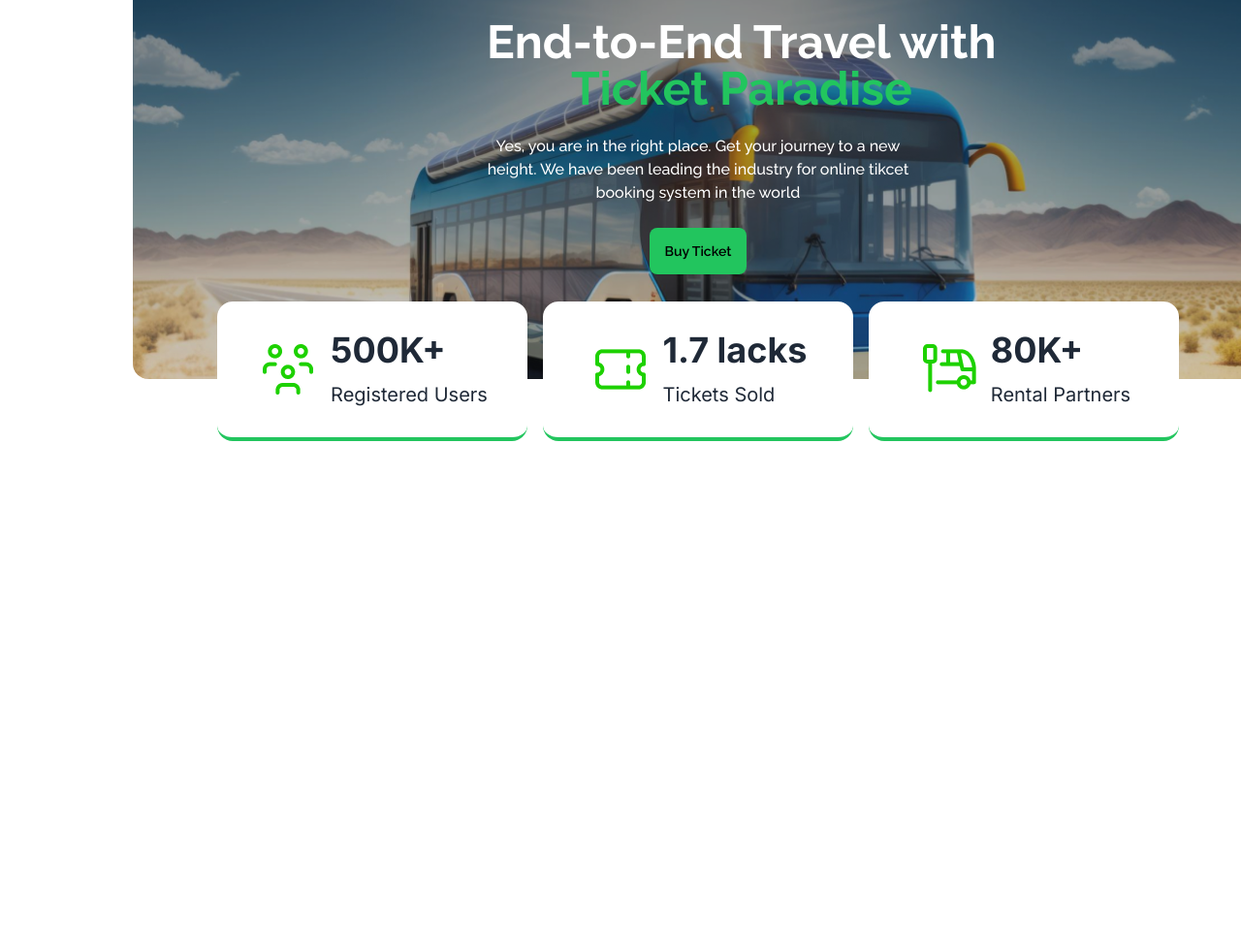
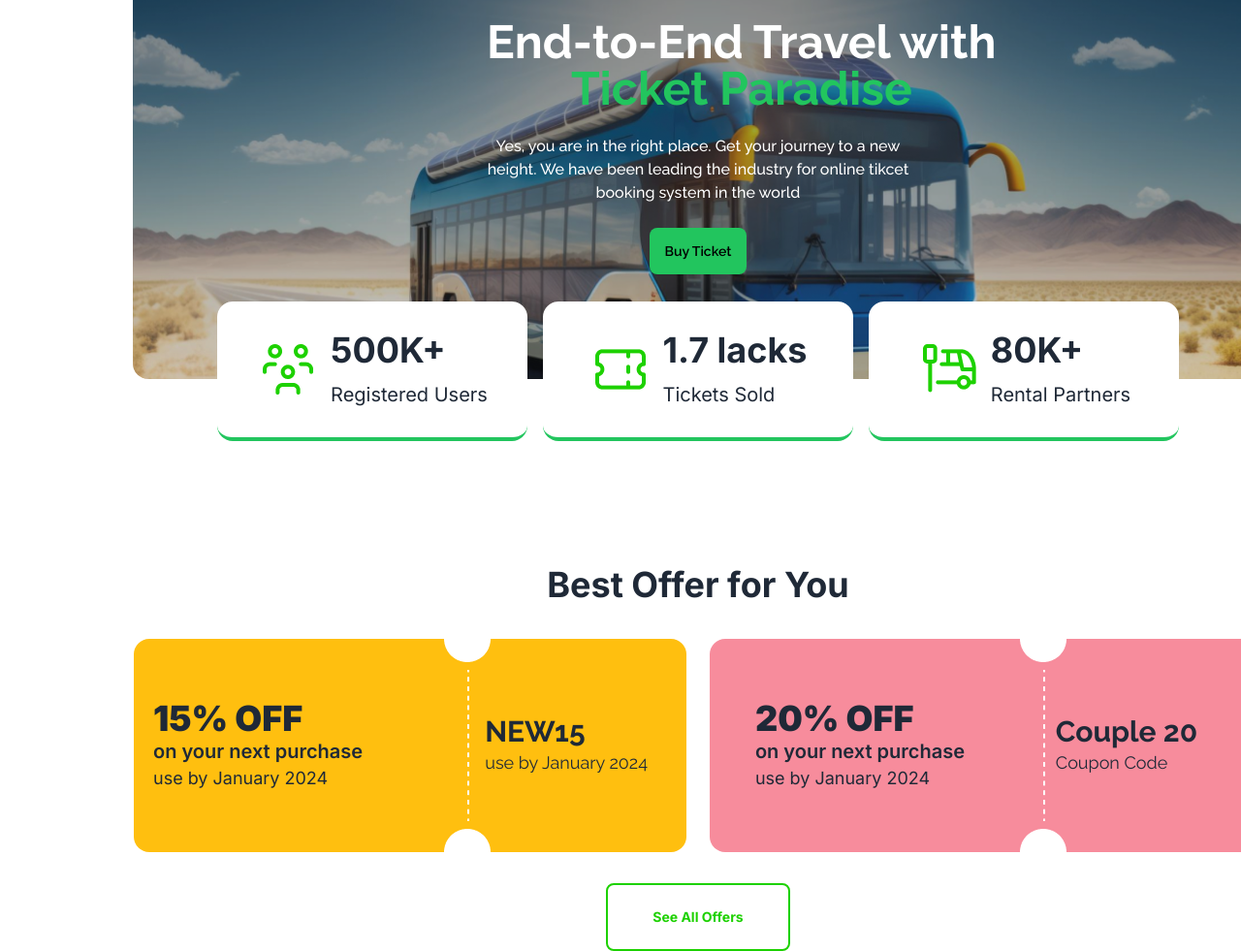
Before and after one commit to SubhaeSadeek/Br8A5-smart-ticketing, a plain HTML site: page index.html in a window 1280 px wide. Shown: the part 197-1178 px from the top of the page at 97% size. Before the commit the page ends 800 px from the top, so only its background shows below. Drawn offline with nearby package versions, Linux system fonts and the light colour scheme.

Commit message:
coupon section design done

```diff
--- a/index.html
+++ b/index.html
@@ -77,9 +77,47 @@
           </div>
         </div>
     </header>
+    <!-- main section starts here -->
+    <main>
+      <!-- coupon offer section -->
+      <section class="mt-32 w-[81%] mx-auto inter-fonts">
+        <h3 class="mx-auto mb-9 text-center font-bold text-4xl">Best Offer for You</h3>
+        <div class="flex justify-center gap-6">
 
-    <main>
+          <div class=" w-[570px] h-[220px] bg-[#FFBF0F] rounded-2xl">
 
+            <div class="w-[550px] h-[220px] absolute flex items-center justify-between p-5 ">
+              <div>
+                <h3 class="font-black text-4xl">15% OFF</h3>
+                <p class="font-semibold text-xl">on your next purchase</p>
+                <p class="font-normal text-lg">use by January 2024</p>
+              </div>
+              <div class="raleway-font">
+                <h3 class="font-bold text-3xl">NEW15</h3>
+                <p class="font-normal text-lg">use by January 2024</p>
+              </div>
+            </div>
+            <img class="relative left-80" src="./images/cupon-devider.png" alt="">
+          </div>
+          <div class=" w-[570px] h-[220px] bg-[#F78C9C] rounded-2xl">
+            <div class="w-[550px] h-[220px] absolute flex items-center justify-around">
+              <div>
+                <h3 class="font-black text-4xl">20% OFF</h3>
+                <p class="font-semibold text-xl">on your next purchase</p>
+                <p class="font-normal text-lg">use by January 2024</p>
+              </div>
+              <div class="raleway-font">
+                <h3 class="font-bold text-3xl">Couple 20</h3>
+                <p class="font-normal text-lg">Coupon Code</p></div>
+            </div>
+            <img class="relative left-80" src="./images/cupon-devider.png" alt="">
+          </div>
+
+        </div>
+        <div class="w-full mt-8 flex justify-center mx-auto">
+          <button class="btn btn-outline w-[190px] h-[70px] px-8 py-5 font-bold text-[#1DD100] border-2 border-[#1DD100]">See All Offers</button>
+        </div>
+      </section>
     </main>
 
     <footer>
```
